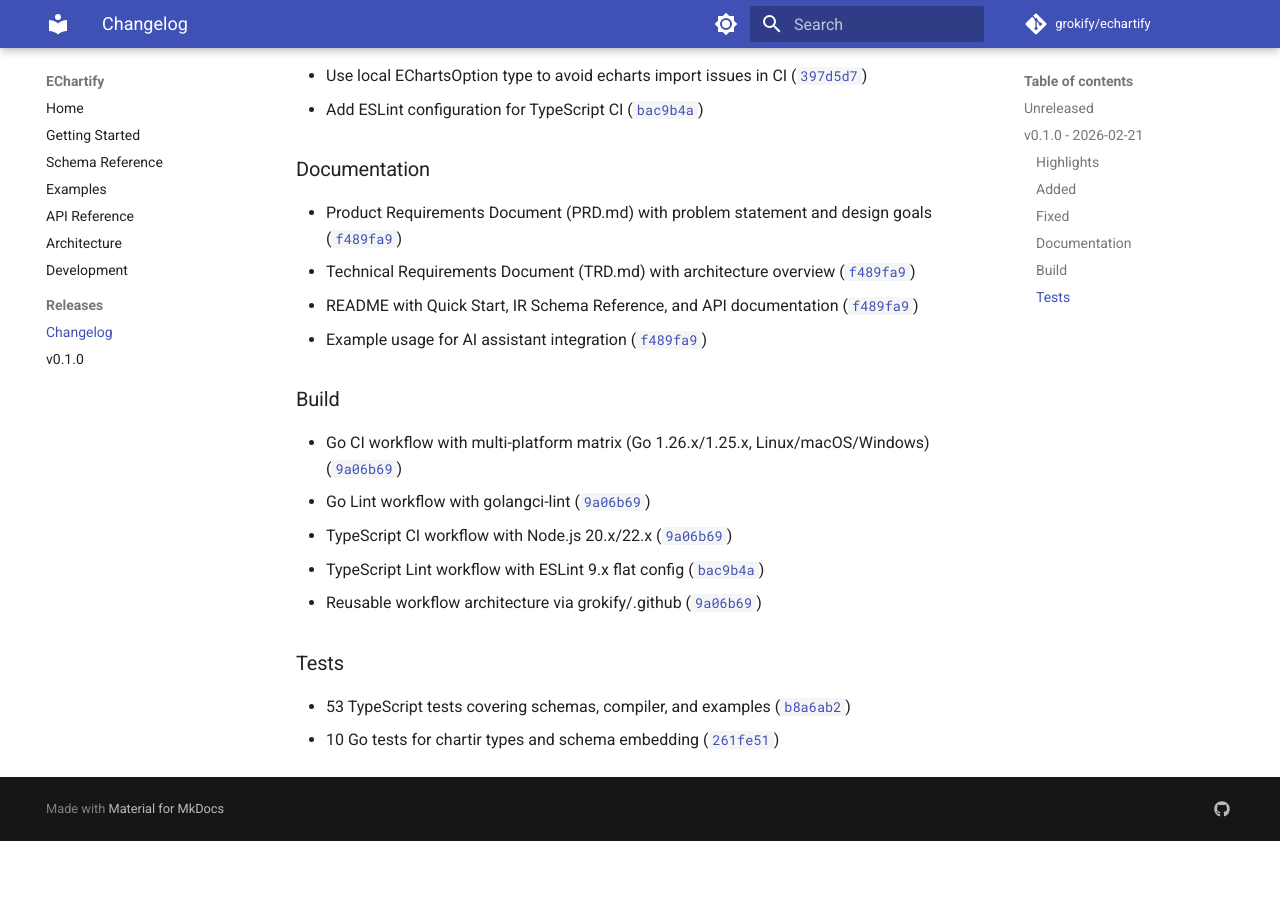
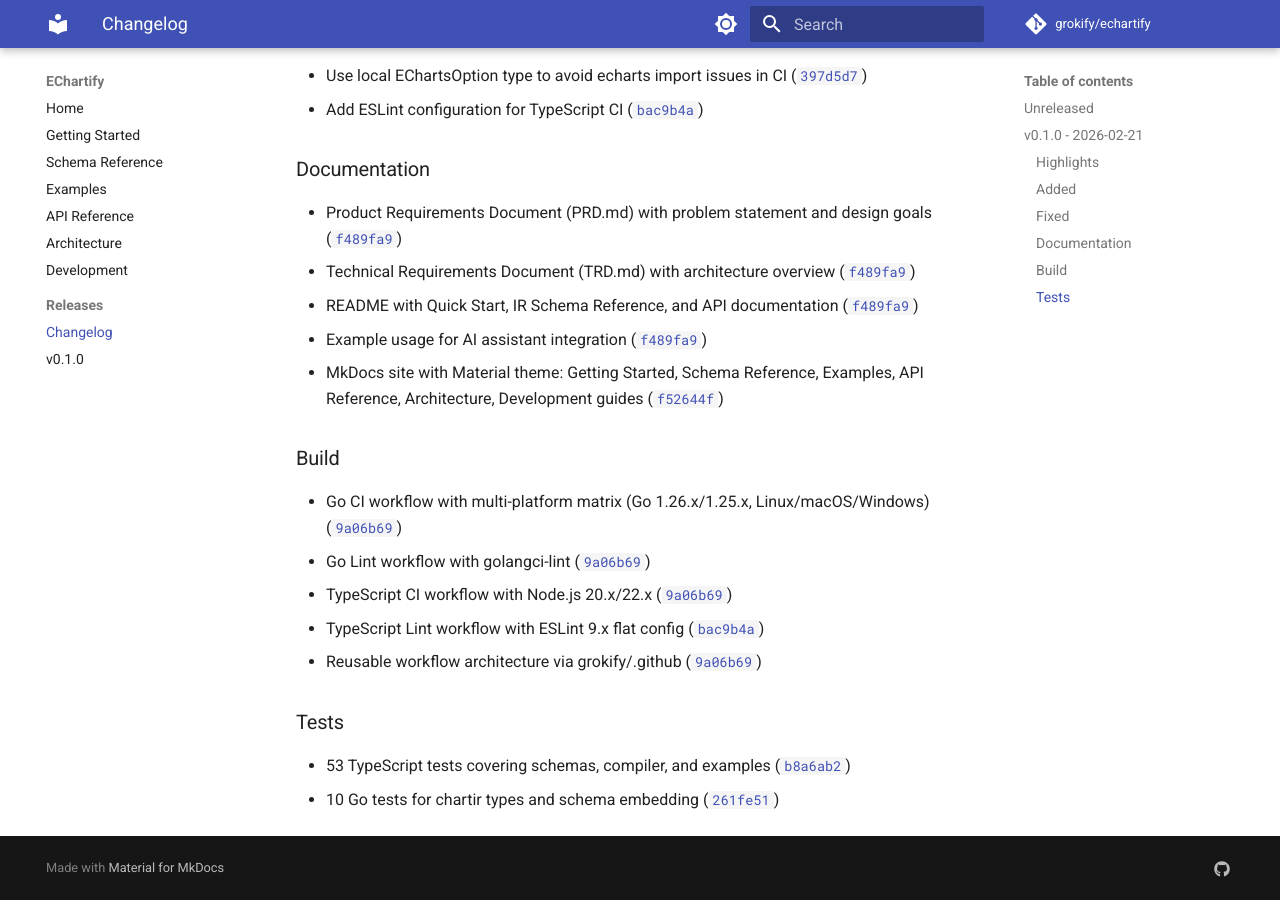
Before and after one commit to grokify/echartify, an MkDocs documentation site: the page built from docs/releases/changelog.md, in a window 1280 px wide and 900 px high, scrolled down 990 px. Built offline with MkDocs 1.6.1 and Material for MkDocs 9.7.7, drawn with Linux system fonts in a browser that asks for light colours; comment, search, counter and statistics services are not loaded; before the commit the page ends 1831 px from its top, so only the background shows below that.

Commit message:
docs: add MkDocs site to changelog
Co-Authored-By: Claude Opus 4.5 <noreply@anthropic.com>

```diff
--- a/CHANGELOG.json
+++ b/CHANGELOG.json
@@ -33,7 +33,8 @@
         { "description": "Product Requirements Document (PRD.md) with problem statement and design goals", "commit": "f489fa9" },
         { "description": "Technical Requirements Document (TRD.md) with architecture overview", "commit": "f489fa9" },
         { "description": "README with Quick Start, IR Schema Reference, and API documentation", "commit": "f489fa9" },
-        { "description": "Example usage for AI assistant integration", "commit": "f489fa9" }
+        { "description": "Example usage for AI assistant integration", "commit": "f489fa9" },
+        { "description": "MkDocs site with Material theme: Getting Started, Schema Reference, Examples, API Reference, Architecture, Development guides", "commit": "f52644f" }
       ],
       "build": [
         { "description": "Go CI workflow with multi-platform matrix (Go 1.26.x/1.25.x, Linux/macOS/Windows)", "commit": "9a06b69" },
--- a/docs/releases/changelog.md
+++ b/docs/releases/changelog.md
@@ -40,6 +40,7 @@ and this changelog is generated by [Structured Changelog](https://github.com/gro
 - Technical Requirements Document (TRD.md) with architecture overview ([`f489fa9`](https://github.com/grokify/echartify/commit/f489fa9))
 - README with Quick Start, IR Schema Reference, and API documentation ([`f489fa9`](https://github.com/grokify/echartify/commit/f489fa9))
 - Example usage for AI assistant integration ([`f489fa9`](https://github.com/grokify/echartify/commit/f489fa9))
+- MkDocs site with Material theme: Getting Started, Schema Reference, Examples, API Reference, Architecture, Development guides ([`f52644f`](https://github.com/grokify/echartify/commit/f52644f))
 
 ### Build
 
```
Also changed, not shown: CHANGELOG.md (+1 -0 lines).
